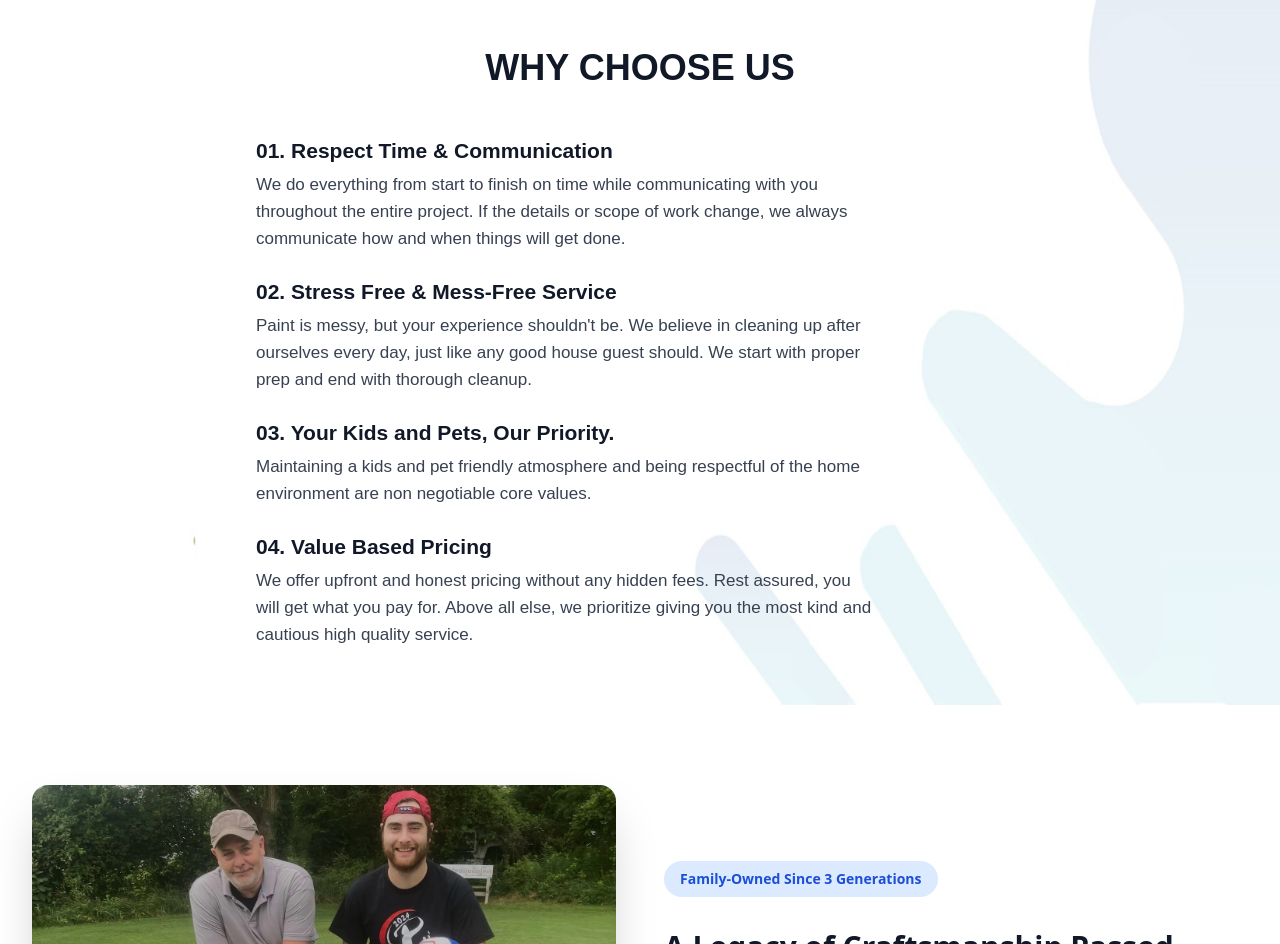
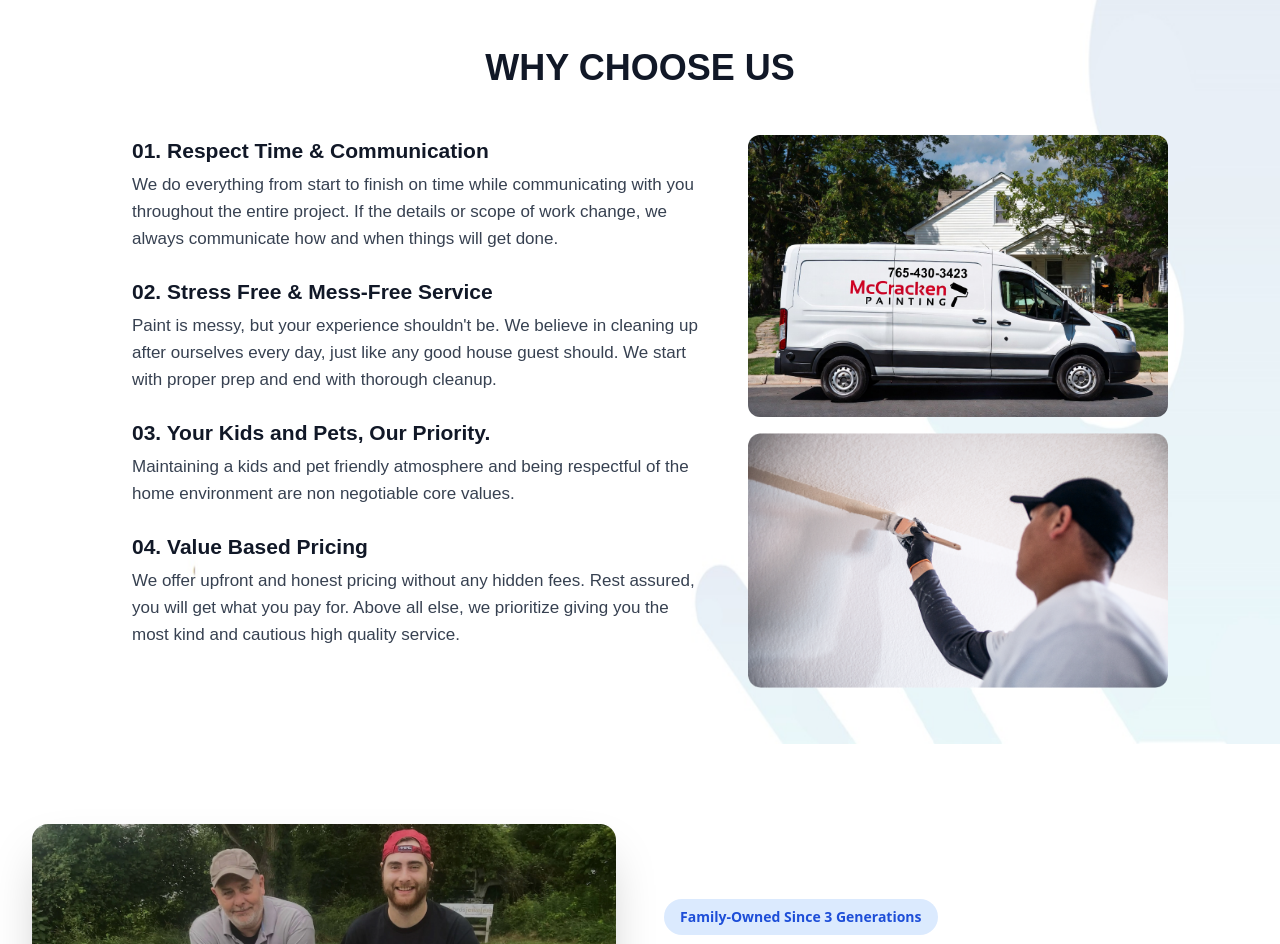
Before and after one commit to sampp37/NewMcCracken, a React (Vite) app: page / in a window 1280 px wide. Shown: the part 1661-2605 px from the top of the page. Built offline with nearby package versions, Linux system fonts and the light colour scheme; no server answers.

Commit message:
Restructure 'WHY CHOOSE US' with images

```diff
--- a/src/App.tsx
+++ b/src/App.tsx
@@ -228,7 +228,7 @@ function App() {
           backgroundColor: '#ffffff',
         }}
       >
-        <div className="max-w-5xl mx-auto px-6 lg:px-12 py-14" style={{ position: 'relative', zIndex: 1 }}>
+        <div className="max-w-6xl mx-auto px-6 lg:px-12 py-14" style={{ position: 'relative', zIndex: 1 }}>
           {/* Title */}
           <h2
             className="text-gray-900 font-bold text-center mb-10"
@@ -237,8 +237,10 @@ function App() {
             WHY CHOOSE US
           </h2>
 
-          {/* Items */}
-          <div className="space-y-6" style={{ maxWidth: '700px', marginLeft: '0', paddingLeft: '80px' }}>
+          {/* Two-column layout */}
+          <div style={{ display: 'flex', alignItems: 'stretch', gap: '40px' }}>
+            {/* Left column - text */}
+            <div className="space-y-6" style={{ flex: '1 1 0', paddingLeft: '20px' }}>
               {[
                 {
                   num: '01.',
@@ -276,6 +278,23 @@ function App() {
                   </p>
                 </div>
               ))}
+            </div>
+
+            {/* Right column - images */}
+            <div style={{ maxWidth: '420px', width: '420px', flexShrink: 0, display: 'flex', flexDirection: 'column', gap: '16px' }}>
+              <img
+                src="/McCracken-van.jpg"
+                alt="McCracken Painting van"
+                style={{ borderRadius: '12px', width: '100%', flex: '1', objectFit: 'cover' }}
+                loading="lazy"
+              />
+              <img
+                src="/painting-s3.png"
+                alt="Painter at work"
+                style={{ borderRadius: '12px', width: '100%', flex: '1', objectFit: 'cover' }}
+                loading="lazy"
+              />
+            </div>
           </div>
         </div>
       </section>
```
Lines whose indentation alone changed are shown as unchanged.
